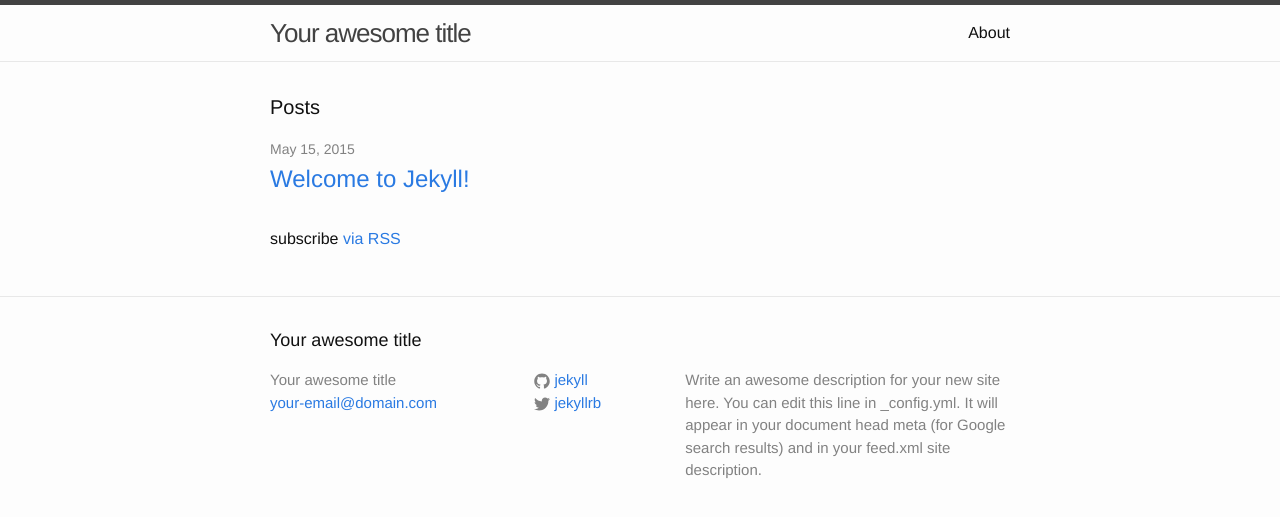
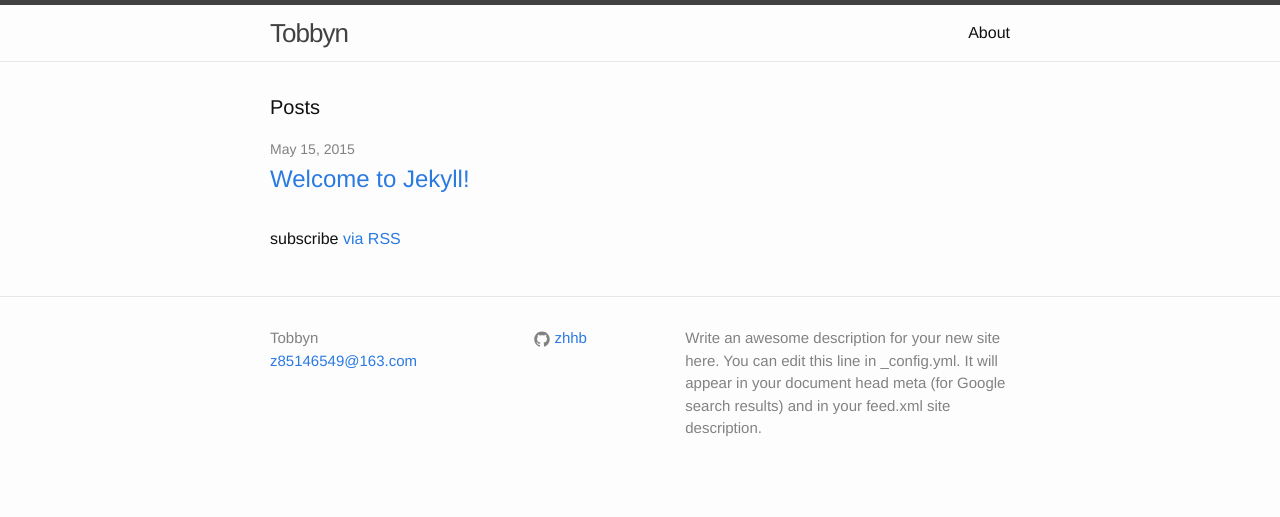
Before and after one commit to zhhb/blog_old, a Jekyll site: the page built from index.html, in a window 1280 px wide. Shown: the top 517 px of the page. Built offline with Jekyll 4.4.1, drawn with Linux system fonts in a browser that asks for light colours.

Commit message:
change config and footer

```diff
--- a/_config.yml
+++ b/_config.yml
@@ -1,14 +1,16 @@
 # Site settings
-title: Your awesome title
-email: your-email@domain.com
+title: Tobbyn
+email: z85146549@163.com
 description: > # this means to ignore newlines until "baseurl:"
   Write an awesome description for your new site here. You can edit this
   line in _config.yml. It will appear in your document head meta (for
   Google search results) and in your feed.xml site description.
-baseurl: "" # the subpath of your site, e.g. /blog/
-url: "http://yourdomain.com" # the base hostname & protocol for your site
-twitter_username: jekyllrb
-github_username:  jekyll
+# the subpath of your site, e.g. /blog/
+baseurl: ""
+# the base hostname & protocol for your site
+url: "http://243654.top"
+#twitter_username: jekyllrb
+github_username:  zhhb
 
 # Build settings
 markdown: kramdown
--- a/_includes/footer.html
+++ b/_includes/footer.html
@@ -2,7 +2,7 @@
 
   <div class="wrapper">
 
-    <h2 class="footer-heading">{{ site.title }}</h2>
+    <!-- <h2 class="footer-heading">{{ site.title }}</h2> -->
 
     <div class="footer-col-wrapper">
       <div class="footer-col  footer-col-1">
```
